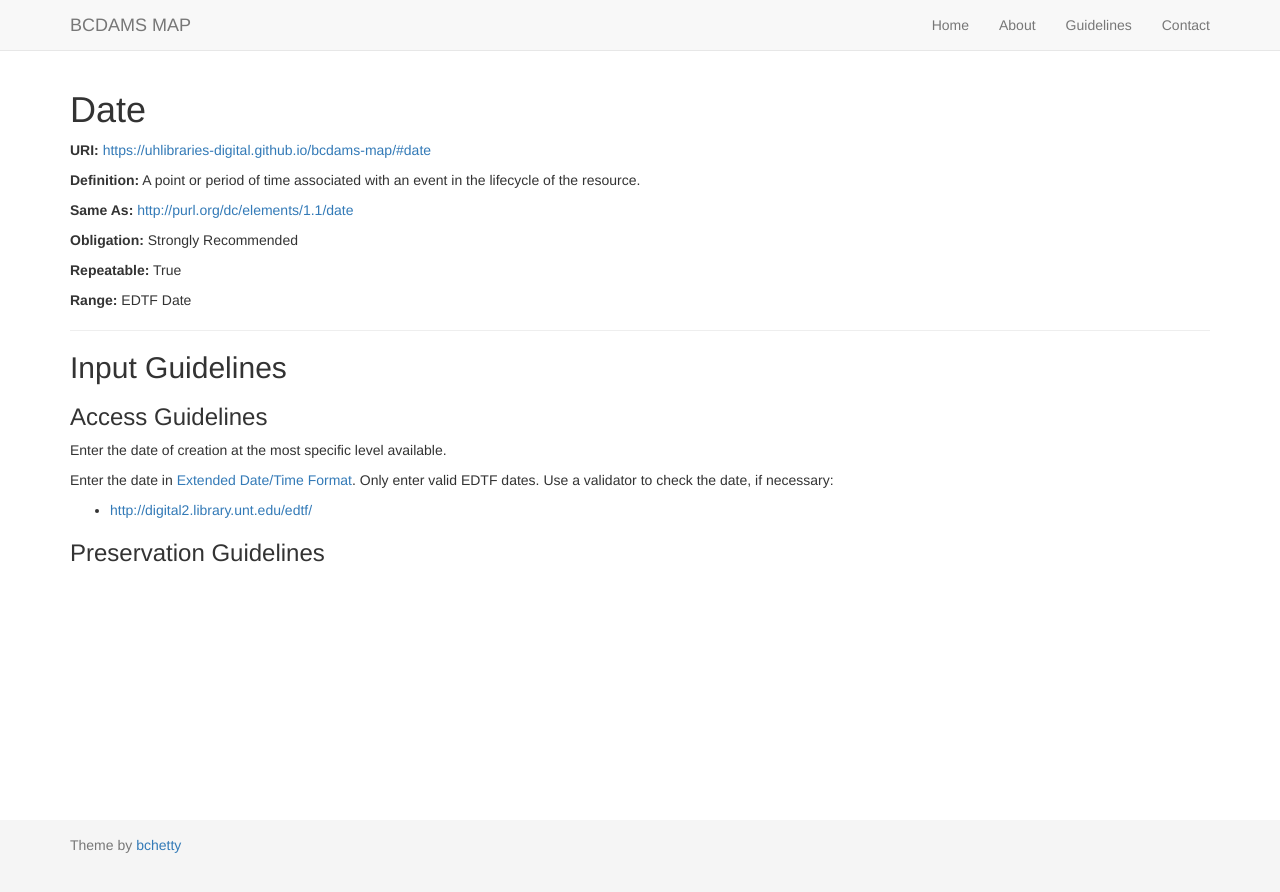
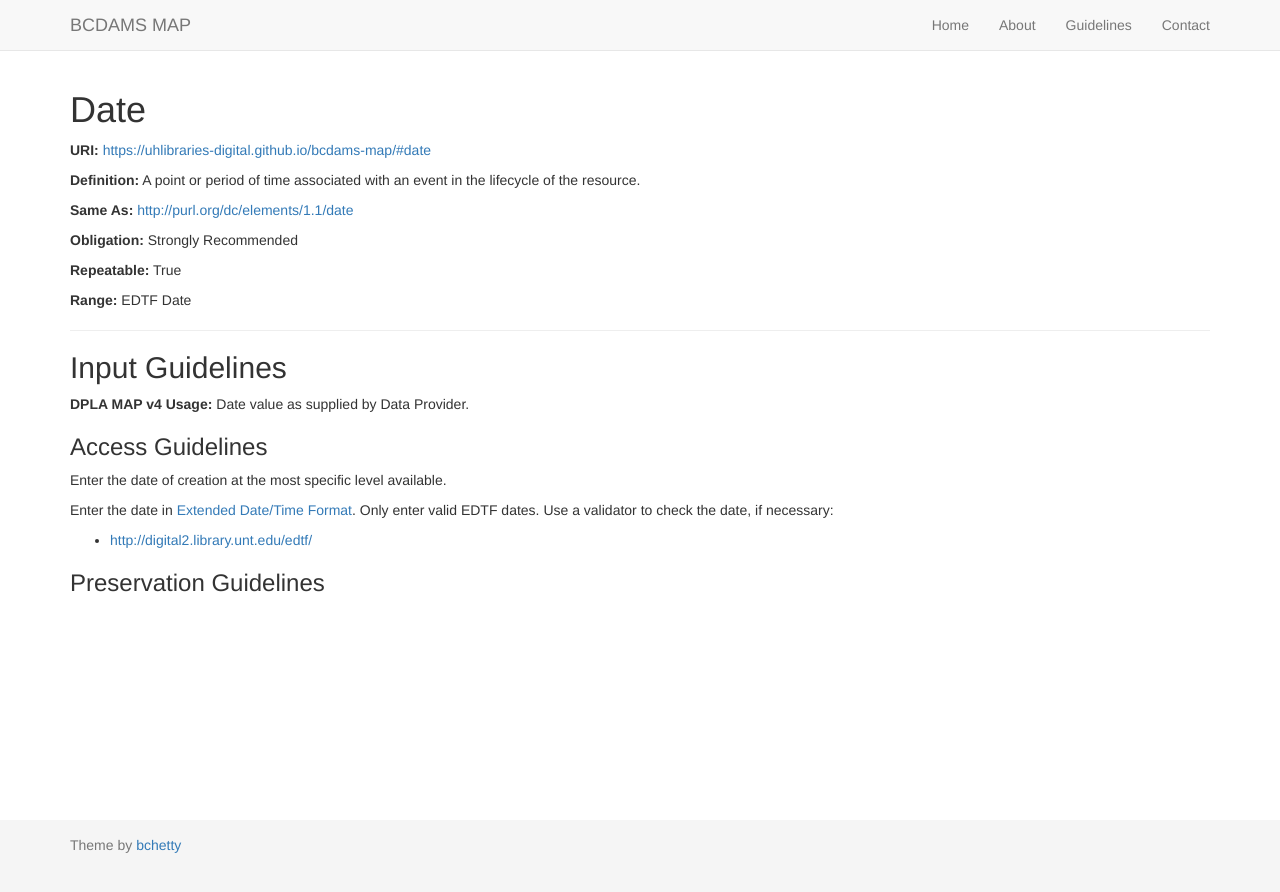
Before and after one commit to uhlibraries-digital/bcdams-map, a Jekyll site: the page built from guidelines/date.md, in a window 1280 px wide. Shown: the top 892 px of the page. Built offline with Jekyll 4.4.1, drawn with Linux system fonts in a browser that asks for light colours; nearby versions of some CDN libraries; comment, search, counter and statistics services are not loaded.

Commit message:
update date guidelines
Added DPLA MAP v4 usage guidelines

```diff
--- a/guidelines/date.md
+++ b/guidelines/date.md
@@ -6,6 +6,8 @@ comments: false
 ---
 
 {% include guidelines.md %}
+
+**DPLA MAP v4 Usage:** Date value as supplied by Data Provider.
 
 ### Access Guidelines
 
```
